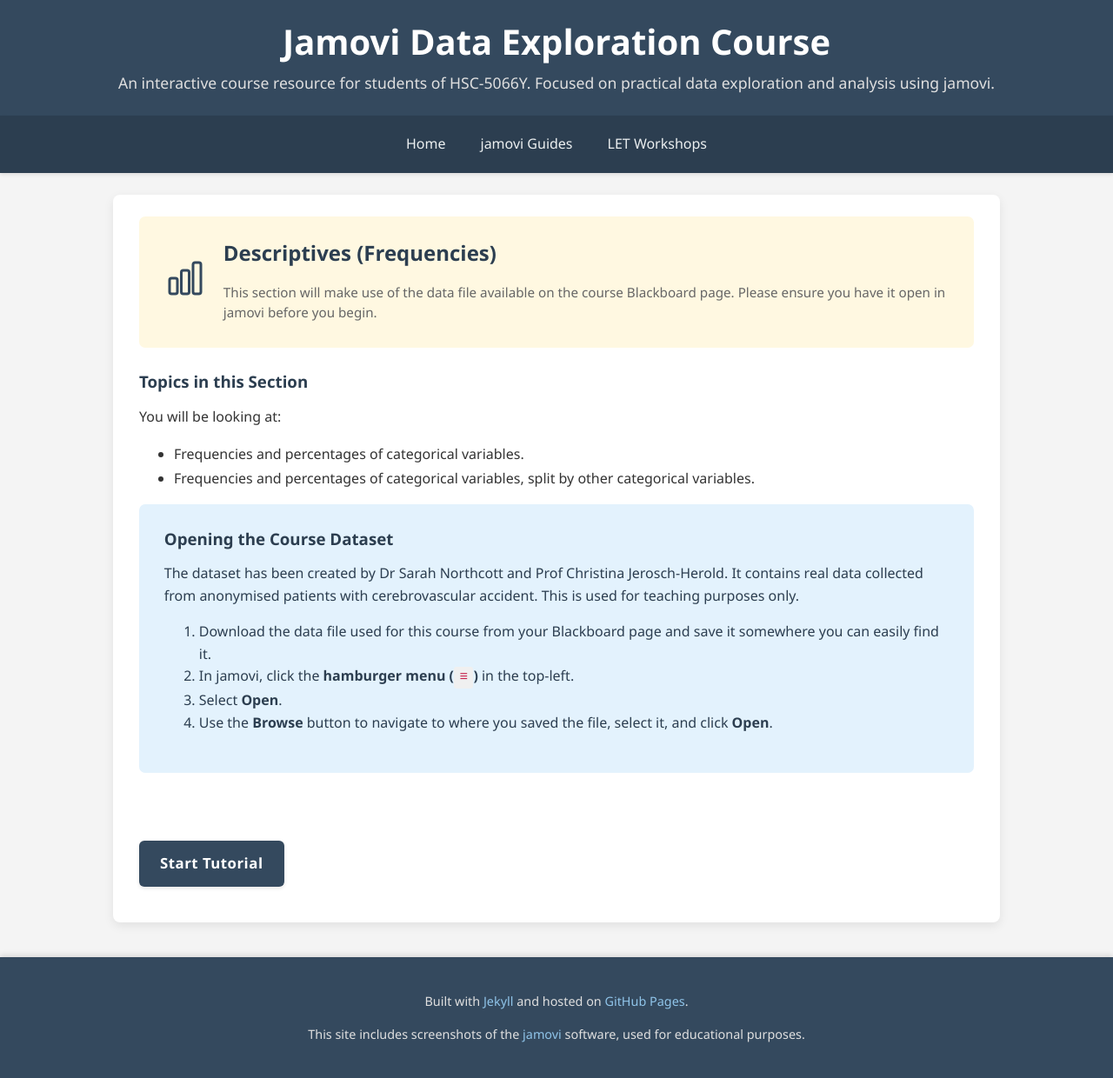
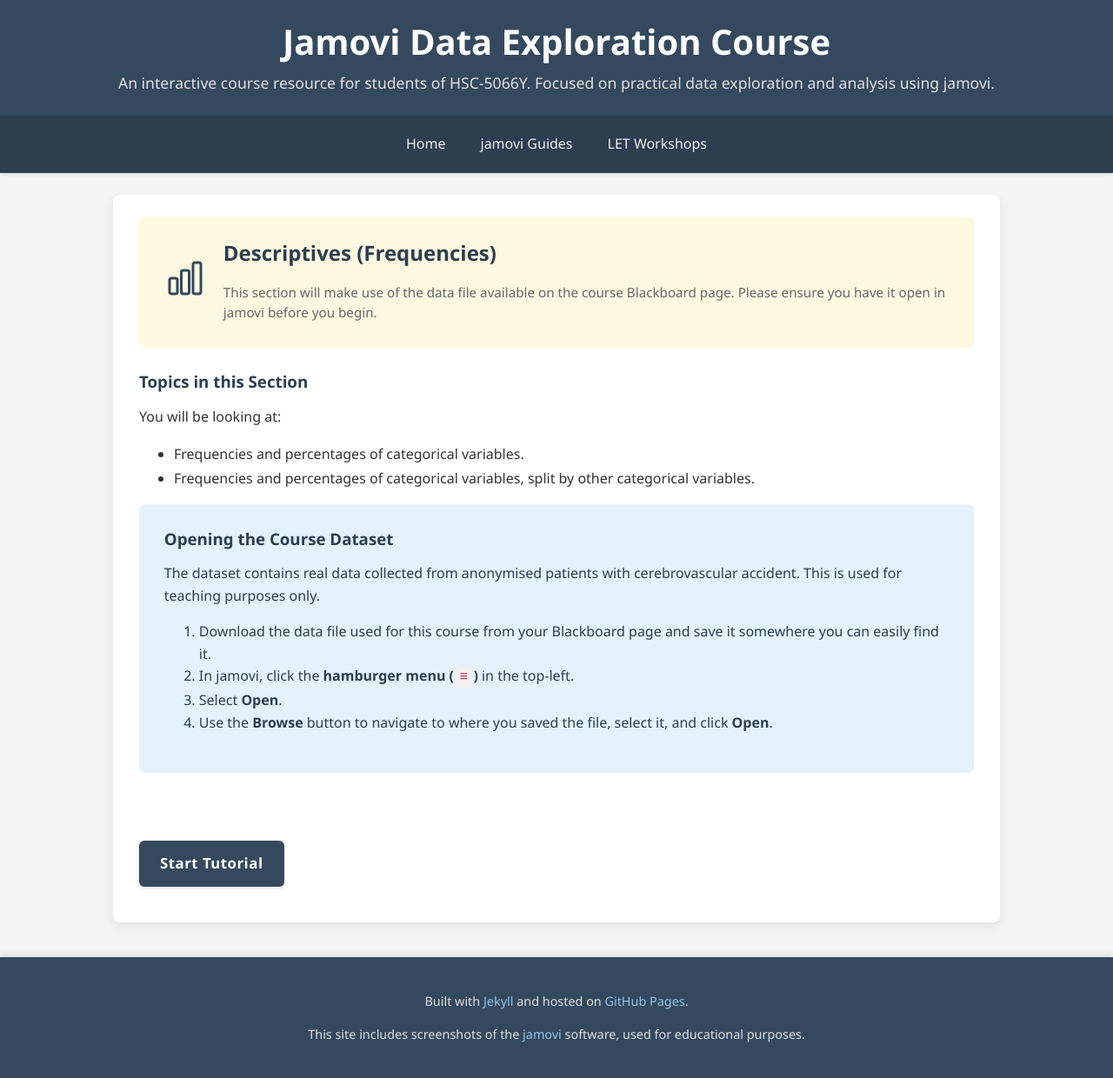
Before and after one commit to probe973/hsc-5066y, a Jekyll site: the page built from jamovi/descriptives-frequencies/index.md, in a window 1280 px wide. Shown: the whole page at 87% size. Built offline with Jekyll 4.4.1, drawn with Linux system fonts in a browser that asks for light colours.

Commit message:
Update index.md

```diff
--- a/jamovi/descriptives-frequencies/index.md
+++ b/jamovi/descriptives-frequencies/index.md
@@ -25,7 +25,7 @@
 <div class="instructions" markdown="1">
 ### Opening the Course Dataset
 
-The dataset has been created by Dr Sarah Northcott and Prof Christina Jerosch-Herold. It contains real data collected from anonymised patients with cerebrovascular accident. This is used for teaching purposes only.
+The dataset contains real data collected from anonymised patients with cerebrovascular accident. This is used for teaching purposes only.
 
 1.  Download the data file used for this course from your Blackboard page and save it somewhere you can easily find it.
 2.  In jamovi, click the **hamburger menu (`≡`)** in the top-left.
```
